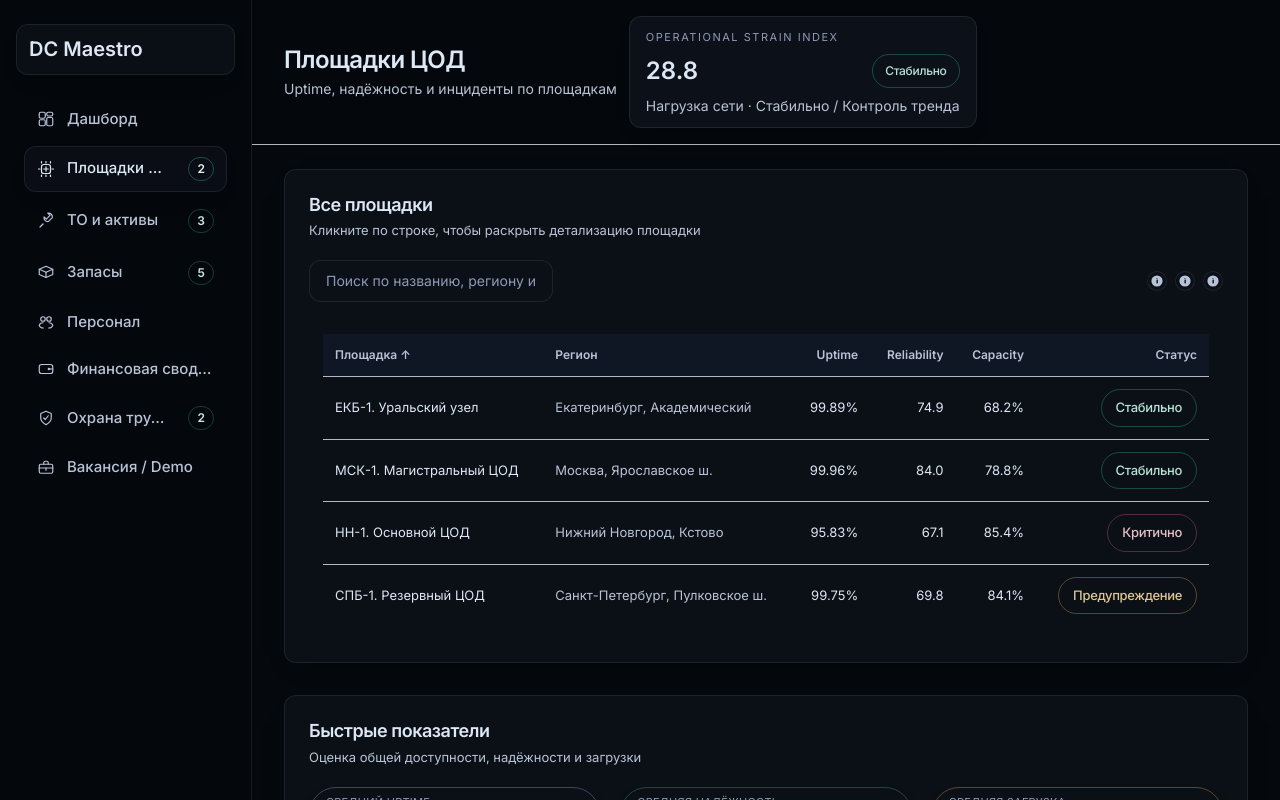
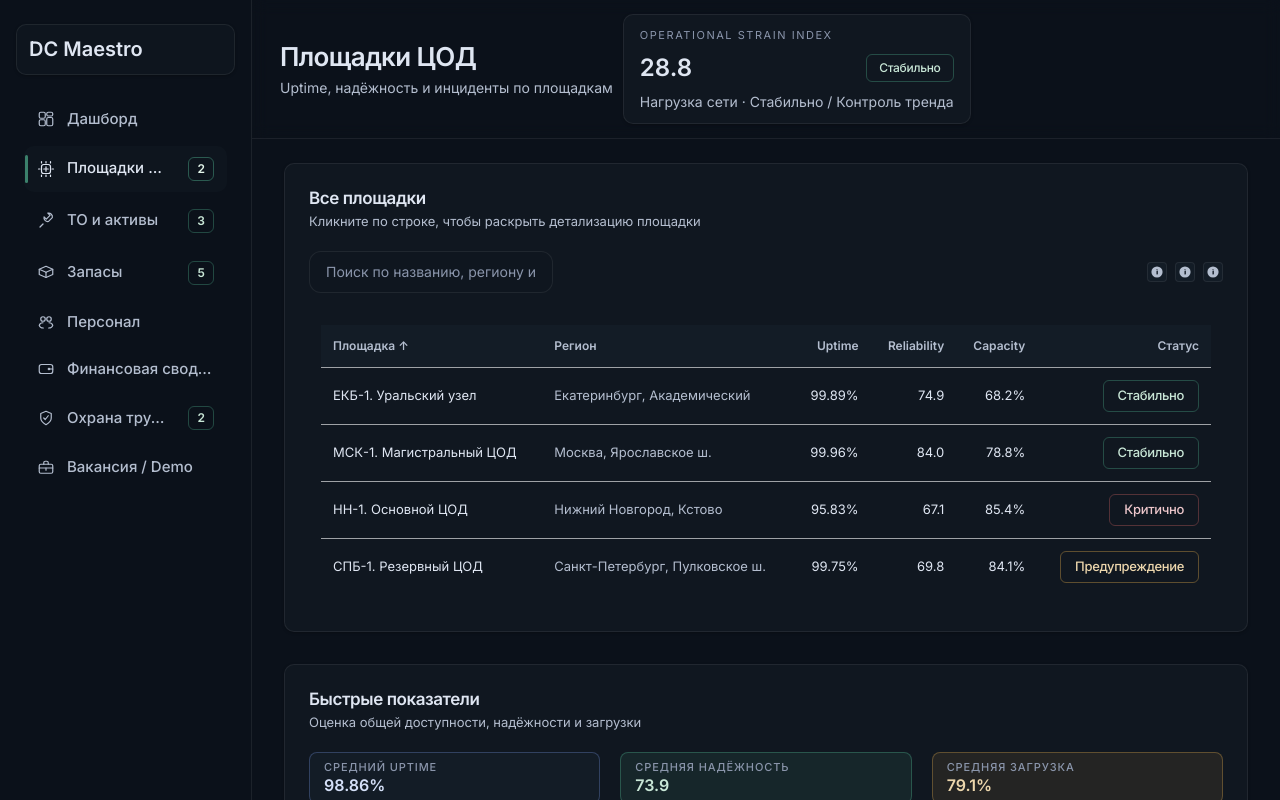
Before and after one commit to QuantumKeyUYU/dc-maestro, a React (Vite) app: page /sites in a window 1280 px wide. Built offline with nearby package versions, Linux system fonts and the light colour scheme.

Commit message:
Align UI to matte scientific console palette

```diff
--- a/src/app/App.tsx
+++ b/src/app/App.tsx
@@ -145,15 +145,14 @@ export default function App() {
   return (
     <div className="min-h-screen bg-bg-shell text-text-primary relative">
       <div className="flex h-screen overflow-hidden relative">
-        <aside className="w-[260px] lg:w-[252px] md:w-[240px] sm:w-[220px] bg-bg-shell/95 border-r border-border-subtle px-6 py-6 flex flex-col gap-6">
+        <aside className="w-[260px] lg:w-[252px] md:w-[240px] sm:w-[220px] bg-bg-shell border-r border-border-subtle px-6 py-6 flex flex-col gap-6">
           <NavLink
             to="/"
             className={({ isActive }) =>
               clsx(
-                'block -mx-2 px-3 py-3 rounded-[12px] transition text-left space-y-1 border border-border-subtle bg-bg-surface/85 shadow-soft',
-                'hover:bg-white/4 hover:border-border-subtle cursor-pointer',
-                'focus-visible:outline-none focus-visible:ring-1 focus-visible:ring-accent-primary/35 focus-visible:ring-offset-0',
-                isActive && 'border-border-subtle bg-white/5'
+                'block -mx-2 px-3 py-3 rounded-[10px] transition text-left space-y-1 border border-border-subtle bg-bg-surface/80 shadow-soft',
+                'hover:bg-white/[0.04] hover:border-border-subtle cursor-pointer',
+                'focus-visible:outline-none focus-visible:ring-1 focus-visible:ring-accent-primary/35 focus-visible:ring-offset-0'
               )
             }
           >
@@ -169,22 +168,29 @@ export default function App() {
                   title={item.badge?.tooltip ?? item.label}
                   className={({ isActive }) =>
                     clsx(
-                      'relative flex items-center gap-3 px-3 py-2.5 rounded-xl font-medium transition-colors border',
+                      'relative flex items-center gap-3 px-3 py-2.5 rounded-[10px] font-medium transition-colors border border-transparent',
                       isActive
-                        ? 'bg-bg-surface/75 text-text-primary border-border-subtle shadow-soft'
-                        : 'text-text-muted border-transparent hover:bg-white/4 hover:border-border-subtle/70 hover:text-text-primary'
+                        ? 'bg-bg-surface/80 text-text-primary border-border-subtle'
+                        : 'text-text-muted hover:bg-white/[0.04] hover:border-border-subtle/70 hover:text-text-primary'
                     )
                   }
                 >
                   {({ isActive }) => (
                     <>
+                      <span
+                        className={clsx(
+                          'absolute left-0 top-2 bottom-2 w-[3px] rounded-full transition',
+                          isActive ? 'bg-accent-primary/70' : 'bg-transparent'
+                        )}
+                        aria-hidden
+                      />
                       <Icon className="w-[18px] h-[18px] text-current" />
                       <span className="flex-1 min-w-0 text-left leading-tight text-current relative truncate">{item.label}</span>
                       {item.badge ? (
                         <span
                           className={clsx(
-                            'ml-2 inline-grid h-6 min-w-[26px] shrink-0 place-items-center rounded-full px-2 text-[12px] font-semibold leading-none tracking-tight text-[#c7eadf] bg-status-ok/16 border border-status-ok/40',
-                            isActive && 'text-[#ddf4ea] bg-status-ok/22 border-status-ok/50'
+                            'ml-2 inline-grid h-6 min-w-[26px] shrink-0 place-items-center rounded-[6px] px-2 text-[12px] font-semibold leading-none tracking-tight text-[#c9e7d7] bg-status-ok/12 border border-status-ok/35',
+                            isActive && 'text-[#e4f6eb] bg-status-ok/18 border-status-ok/45'
                           )}
                         >
                           {item.badge.value}
@@ -199,7 +205,7 @@ export default function App() {
         </aside>
 
         <main className="flex-1 overflow-y-auto scrollbar-thin relative z-0">
-          <header className="sticky top-0 z-10 bg-bg-shell/90 backdrop-blur border-b border-border-subtle/70 px-8 py-4 flex flex-col gap-4 lg:flex-row lg:items-center lg:justify-between">
+          <header className="sticky top-0 z-10 bg-bg-shell/92 backdrop-blur border-b border-border-subtle px-7 py-3.5 flex flex-col gap-3 lg:flex-row lg:items-center lg:justify-between">
             <SectionHeader
               as="h1"
               label={currentPage.label ?? undefined}
@@ -214,7 +220,7 @@ export default function App() {
                   className="self-start w-full"
                   resetKey={pathname}
                 >
-                  <div className="relative overflow-hidden rounded-[12px] border border-border-subtle bg-bg-surface px-4 py-3 shadow-soft flex flex-col gap-2">
+                  <div className="relative overflow-hidden rounded-[10px] border border-border-subtle bg-bg-surface px-4 py-3 shadow-soft flex flex-col gap-2">
                     <div className="text-[11px] uppercase tracking-[0.14em] text-text-dim">Operational Strain Index</div>
                     <div className="flex items-center justify-between gap-3">
                       <div className="text-2xl font-semibold text-text-primary">{osiValueDisplay}</div>
--- a/src/index.css
+++ b/src/index.css
@@ -8,8 +8,8 @@
 
 body {
   font-family: 'Inter', system-ui, -apple-system, BlinkMacSystemFont, 'Segoe UI', sans-serif;
-  background: #05080c;
-  color: #dde7f5;
+  background: #0b111a;
+  color: #dfe6f2;
 }
 
 a {
@@ -22,8 +22,8 @@ a {
 }
 
 .scrollbar-thin::-webkit-scrollbar-thumb {
-  background-color: #141a24;
-  border-radius: 9999px;
+  background-color: #1c2532;
+  border-radius: 6px;
 }
 
 .scrollbar-thin::-webkit-scrollbar-track {
@@ -64,14 +64,15 @@ a {
   animation: float-soft 0.45s ease;
 }
 
+/* legacy helper surfaces kept minimal */
 .surface-panel {
   border-radius: 8px;
-  border: 1px solid rgba(255, 255, 255, 0.04);
-  background: #0b1118;
-  box-shadow: 0 6px 18px rgba(0, 0, 0, 0.24);
+  border: 1px solid rgba(255, 255, 255, 0.05);
+  background: #101720;
+  box-shadow: 0 1px 3px rgba(0, 0, 0, 0.25);
 }
 
 .surface-panel-tight {
-  padding: 1rem 1.5rem;
+  padding: 1rem 1.25rem;
   border-radius: 8px;
 }
--- a/src/shared/components/Card.tsx
+++ b/src/shared/components/Card.tsx
@@ -7,14 +7,14 @@ export function Card({ children, className, title, subtitle, interactive = false
   return (
     <div
       className={clsx(
-        'group relative overflow-hidden rounded-[12px] border border-border-subtle bg-bg-surface/95 shadow-soft transition duration-150 p-6',
-        interactive && 'hover:bg-white/[0.03] cursor-pointer hover:shadow-lifted',
+        'group relative overflow-hidden rounded-[10px] border border-border-subtle bg-bg-surface shadow-soft transition duration-150 p-6',
+        interactive && 'hover:bg-white/[0.03] cursor-pointer',
         className
       )}
     >
       {(title || subtitle) && (
-        <div className="mb-5 space-y-1.5">
-          {title && <div className="text-lg font-semibold text-text-primary tracking-tight leading-tight">{title}</div>}
+        <div className="mb-5 space-y-1">
+          {title && <div className="text-[17px] font-semibold text-text-primary tracking-tight leading-tight">{title}</div>}
           {subtitle && <div className="text-[13px] text-text-muted leading-snug">{subtitle}</div>}
         </div>
       )}
--- a/src/shared/components/CtaPill.tsx
+++ b/src/shared/components/CtaPill.tsx
@@ -3,7 +3,7 @@ import { MouseEvent, PropsWithChildren, ReactNode } from 'react';
 import { Link, LinkProps } from 'react-router-dom';
 
 const baseClasses =
-  'group inline-flex items-center gap-2 font-medium rounded-full bg-bg-surfaceMuted/70 border border-border-subtle text-text-primary transition-colors hover:bg-white/8 hover:border-border-subtle focus-visible:outline-none focus-visible:ring-1 focus-visible:ring-accent-primary/45 focus-visible:ring-offset-0';
+  'group inline-flex items-center gap-2 font-medium rounded-[6px] bg-bg-surfaceSoft border border-border-subtle text-text-primary transition-colors hover:bg-white/[0.04] hover:border-border-subtle focus-visible:outline-none focus-visible:ring-1 focus-visible:ring-accent-primary/45 focus-visible:ring-offset-0';
 
 const sizeClasses = {
   sm: 'h-8 px-3 text-[13px] leading-none',
--- a/src/shared/components/InfoTooltip.tsx
+++ b/src/shared/components/InfoTooltip.tsx
@@ -113,7 +113,7 @@ export function InfoTooltip({ label, children, className, triggerArea = 'icon',
       {triggerArea === 'icon' && (
         <button
           type="button"
-          className="inline-flex items-center justify-center w-5 h-5 rounded-full border border-border-subtle bg-bg-surface/80 text-text-muted transition hover:text-text-primary hover:border-border-subtle focus:outline-none focus:ring-1 focus:ring-accent-primary/35"
+          className="inline-flex items-center justify-center w-5 h-5 rounded-[4px] border border-border-subtle bg-bg-surfaceSoft text-text-muted transition hover:text-text-primary hover:border-border-subtle focus:outline-none focus:ring-1 focus:ring-accent-primary/35"
           aria-label="Пояснение"
           aria-describedby={tooltipId}
         >
@@ -136,7 +136,7 @@ export function InfoTooltip({ label, children, className, triggerArea = 'icon',
               <div
                 id={tooltipId}
                 role="tooltip"
-                className="max-w-sm rounded-[10px] border border-border-subtle bg-bg-surface/95 px-4 py-3 text-sm text-text-primary shadow-soft"
+                className="max-w-sm rounded-[5px] border border-border-subtle bg-bg-surfaceSoft px-3.5 py-2.5 text-sm text-text-primary shadow-soft"
               >
                 <p className="leading-snug">{label}</p>
               </div>
--- a/src/shared/components/KpiBadge.tsx
+++ b/src/shared/components/KpiBadge.tsx
@@ -8,23 +8,23 @@ interface KpiBadgeProps {
 
 export function KpiBadge({ label, value, tone = 'neutral' }: KpiBadgeProps) {
   const toneClass = {
-    neutral: 'text-text-primary border-border-subtle bg-bg-surface/90',
-    success: 'text-[#b9e2d6] border-status-ok/45 bg-status-ok/14',
-    warning: 'text-[#e2c68f] border-status-warning/45 bg-status-warning/14',
-    danger: 'text-[#e9c0c5] border-status-danger/45 bg-status-danger/14',
-    info: 'text-[#c7d6f6] border-accent-muted/45 bg-accent-muted/14'
+    neutral: 'text-text-primary border-border-subtle bg-bg-surfaceMuted/80',
+    success: 'text-[#c9e7d7] border-status-ok/35 bg-status-ok/10',
+    warning: 'text-[#edd7ad] border-status-warning/35 bg-status-warning/10',
+    danger: 'text-[#edc7cb] border-status-danger/35 bg-status-danger/10',
+    info: 'text-[#d5e0f8] border-accent-muted/35 bg-accent-muted/10'
   }[tone];
 
   return (
     <div
       className={clsx(
-        'relative overflow-hidden rounded-full border px-4 py-2 inline-flex items-center gap-3 shadow-soft transition-colors duration-150',
+        'relative overflow-hidden rounded-[8px] border px-3.5 py-2 inline-flex items-center gap-3 transition-colors duration-150 bg-bg-surfaceSoft',
         toneClass
       )}
     >
       <div className="flex flex-col leading-tight">
-        <span className="text-[11px] uppercase tracking-wide text-text-dim">{label}</span>
-        <span className="text-lg font-semibold leading-tight">{value}</span>
+        <span className="text-[11px] font-medium tracking-[0.08em] text-text-dim uppercase">{label}</span>
+        <span className="text-base font-semibold leading-tight">{value}</span>
       </div>
     </div>
   );
--- a/src/shared/components/SectionHeader.tsx
+++ b/src/shared/components/SectionHeader.tsx
@@ -25,15 +25,17 @@ export function SectionHeader({
   return (
     <div
       className={clsx(
-        'flex flex-col gap-3 sm:flex-row sm:items-center sm:justify-between',
-        framed && 'rounded-[12px] border border-border-subtle bg-bg-surface/95 px-6 py-4 shadow-soft',
+        'flex flex-col gap-2.5 sm:flex-row sm:items-center sm:justify-between',
+        framed && 'rounded-[10px] border border-border-subtle bg-bg-surface px-5 py-4 shadow-soft',
         className
       )}
     >
       <div className="space-y-1 max-w-4xl">
-        {label ? <p className="text-[11px] font-normal text-text-dim uppercase tracking-[0.12em]">{label}</p> : null}
+        {label ? <p className="text-[11px] font-medium text-text-dim uppercase tracking-[0.12em]">{label}</p> : null}
         <div className="flex flex-wrap items-center gap-2">
-          <HeadingTag className="text-[24px] font-semibold text-text-primary tracking-tight leading-tight">{title}</HeadingTag>
+          <HeadingTag className="text-[24px] sm:text-[26px] font-semibold text-text-primary tracking-tight leading-tight">
+            {title}
+          </HeadingTag>
           {badge}
         </div>
         {subtitle && <p className="text-[14px] text-text-muted leading-snug">{subtitle}</p>}
--- a/src/shared/components/StatusPill.tsx
+++ b/src/shared/components/StatusPill.tsx
@@ -8,19 +8,19 @@ interface StatusPillProps {
 
 export function StatusPill({ label, tone = 'neutral', size = 'md' }: StatusPillProps) {
   const toneClass = {
-    neutral: 'bg-status-neutral/18 text-text-primary border-status-neutral/40',
-    success: 'bg-status-ok/18 text-[#b9e2d6] border-status-ok/45',
-    warning: 'bg-status-warning/18 text-[#e2c68f] border-status-warning/45',
-    danger: 'bg-status-danger/18 text-[#e9c0c5] border-status-danger/45',
-    info: 'bg-accent-muted/18 text-[#c7d6f6] border-accent-muted/40'
+    neutral: 'bg-status-neutral/12 text-text-primary border-status-neutral/35',
+    success: 'bg-status-ok/12 text-[#c9e7d7] border-status-ok/35',
+    warning: 'bg-status-warning/12 text-[#edd7ad] border-status-warning/40',
+    danger: 'bg-status-danger/12 text-[#edc7cb] border-status-danger/40',
+    info: 'bg-accent-muted/12 text-[#d5e0f8] border-accent-muted/35'
   }[tone];
 
-  const sizeClass = size === 'sm' ? 'px-3 py-[7px] text-[12px]' : 'px-3.5 py-2 text-[13px]';
+  const sizeClass = size === 'sm' ? 'px-3 h-7 text-[12px]' : 'px-3.5 h-8 text-[13px]';
 
   return (
     <span
       className={clsx(
-        'rounded-full font-medium border transition inline-flex items-center gap-2 tracking-tight',
+        'rounded-[6px] font-medium border transition inline-flex items-center gap-2 tracking-tight',
         sizeClass,
         toneClass
       )}
--- a/src/shared/components/Table.tsx
+++ b/src/shared/components/Table.tsx
@@ -10,13 +10,13 @@ export function Table<T = unknown>({ children, className, onRowClick, isRowClick
     <TableContext.Provider value={{ onRowClick: onRowClick as (row: unknown) => void, isRowClickable }}>
       <div
         className={clsx(
-          'overflow-x-auto scrollbar-thin rounded-[12px]',
-          framed ? 'border border-border-subtle bg-bg-surface/95 px-3.5 py-3' : 'px-3.5 py-3',
+          'overflow-x-auto scrollbar-thin rounded-[8px]',
+          framed ? 'border border-border-subtle bg-bg-surface px-3 py-3' : 'px-3 py-3',
           className
         )}
       >
         <table
-          className="min-w-full text-[13px] text-text-primary border-collapse [&>thead>tr>th]:py-3 [&>thead>tr>th]:px-3 [&>thead>tr>th]:text-[12px] [&>thead>tr>th]:font-semibold [&>thead>tr>th]:text-text-muted [&>thead]:bg-bg-surfaceMuted/80 [&>thead]:border-b [&>thead]:border-border-subtle/80 [&>tbody>tr]:border-b [&>tbody>tr]:border-border-subtle/70 [&>tbody>tr:last-child]:border-b-0 [&>tbody>tr>td]:py-3 [&>tbody>tr>td]:px-3 [&>tbody>tr>td]:align-middle [&>tbody>tr]:transition-colors [&>tbody>tr]:duration-150 [&>tbody>tr:hover]:bg-white/4"
+          className="min-w-full text-[13px] text-text-primary border-collapse [&>thead>tr>th]:py-3 [&>thead>tr>th]:px-3 [&>thead>tr>th]:text-[12px] [&>thead>tr>th]:font-semibold [&>thead>tr>th]:text-text-muted [&>thead]:bg-bg-surfaceSoft [&>thead]:border-b [&>thead]:border-border-subtle [&>tbody>tr]:border-b [&>tbody>tr]:border-border-subtle/60 [&>tbody>tr:last-child]:border-b-0 [&>tbody>tr>td]:py-3 [&>tbody>tr>td]:px-3 [&>tbody>tr>td]:align-middle [&>tbody>tr]:transition-colors [&>tbody>tr]:duration-150 [&>tbody>tr:hover]:bg-white/[0.03]"
         >
           {children}
         </table>
@@ -35,8 +35,8 @@ export function TableRow<T = unknown>({ row, className, children }: TableRowProp
     <tr
       onClick={() => clickable && onRowClick?.(row)}
       className={clsx(
-        'transition-colors duration-200',
-        clickable ? 'cursor-pointer hover:bg-white/6' : 'hover:bg-white/4',
+        'transition-colors duration-150',
+        clickable ? 'cursor-pointer hover:bg-white/[0.04]' : 'hover:bg-white/[0.03]',
         className
       )}
     >
--- a/tailwind.config.cjs
+++ b/tailwind.config.cjs
@@ -6,37 +6,35 @@ module.exports = {
     extend: {
       colors: {
         bg: {
-          shell: '#05080c',
-          surface: '#0c1119',
-          surfaceSoft: '#101724',
-          surfaceMuted: '#111a28'
+          shell: '#0b111a',
+          surface: '#101720',
+          surfaceSoft: '#131c26',
+          surfaceMuted: '#19232e'
         },
         border: {
-          subtle: 'rgba(255,255,255,0.08)',
+          subtle: 'rgba(255,255,255,0.07)',
           muted: 'rgba(255,255,255,0.05)'
         },
         accent: {
-          primary: '#4fb7ad',
-          muted: '#6f87c3'
+          primary: '#4fae8c',
+          muted: '#6c88cb'
         },
         status: {
-          ok: '#2a8f7a',
-          warning: '#b8893a',
-          danger: '#a6555c',
-          neutral: '#6f7f98'
+          ok: '#4fae8c',
+          warning: '#d1a048',
+          danger: '#b95a5a',
+          neutral: '#6c88cb'
         },
         text: {
-          primary: '#dde7f5',
-          muted: '#b8c3d6',
-          dim: '#8e9ab4'
+          primary: '#dfe6f2',
+          muted: '#b4becf',
+          dim: '#8a95ab'
         }
       },
       boxShadow: {
-        soft: '0 10px 26px -18px rgba(0, 0, 0, 0.55)',
-        lifted: '0 16px 32px -22px rgba(0, 0, 0, 0.55)',
-        ambient: '0 16px 42px -28px rgba(0, 0, 0, 0.65), 0 1px 0 0 rgba(255, 255, 255, 0.02)',
-        glow: '0 8px 22px -18px rgba(79, 183, 173, 0.28)',
-        focus: '0 0 0 1px rgba(79, 183, 173, 0.38), 0 8px 28px -22px rgba(111, 135, 195, 0.35)'
+        soft: '0 1px 3px rgba(0,0,0,0.25)',
+        ambient: '0 2px 8px -2px rgba(0,0,0,0.32)',
+        focus: '0 0 0 1px rgba(79,174,140,0.4)'
       },
       fontFamily: {
         sans: ['Inter', 'system-ui', '-apple-system', 'BlinkMacSystemFont', '"Segoe UI"', 'sans-serif']
```
Also changed, not shown: src/modules/about/AboutPage.tsx (+4 -8 lines), src/modules/dashboard/DashboardPage.tsx (+25 -25 lines).
